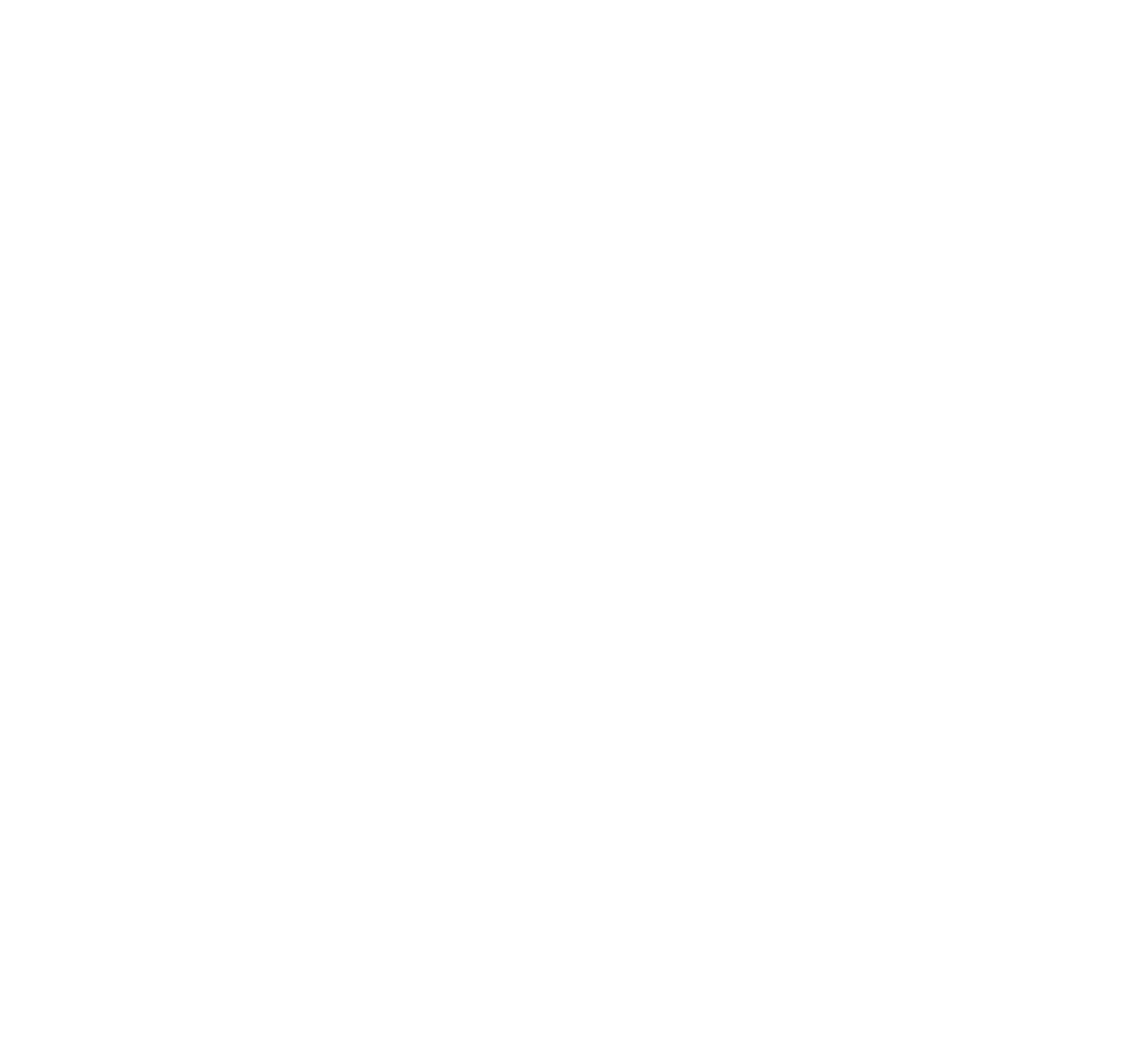
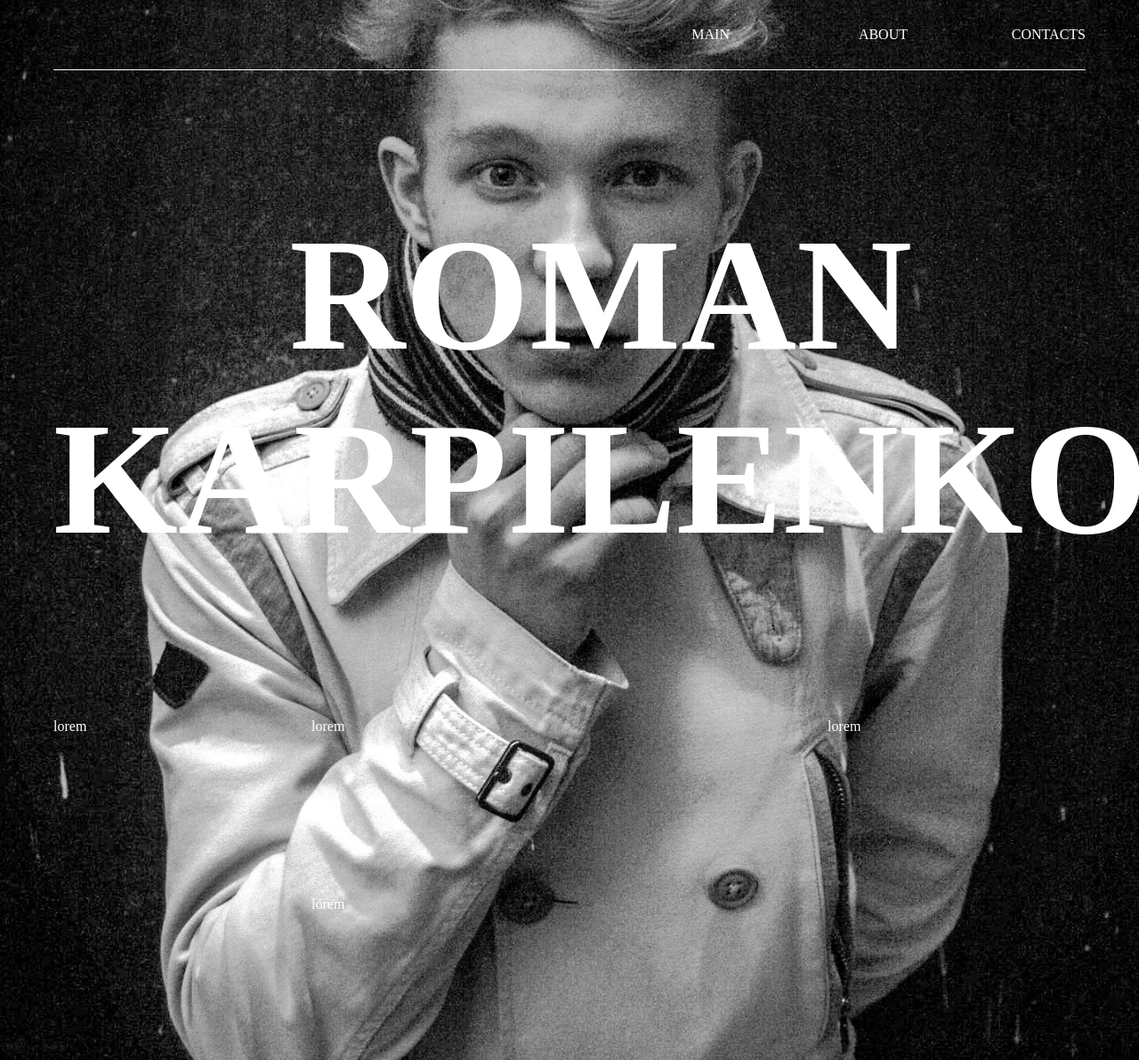
Before and after one commit to RomanKarpilenko/Testing_Frontend, a plain HTML site: page Grid/index.html in a window 1280 px wide. Shown: the whole page at 89% size. Before the commit the page ends 800 px from the top, so only its background shows below. Drawn offline with Linux system fonts and the light colour scheme.

Commit message:
Update_1
Добавил фон, шапку, главную надпись и сделал разметку под блочные элементы

```diff
--- a/Grid/index.html
+++ b/Grid/index.html
@@ -1,10 +1,43 @@
 <!DOCTYPE html>
-<html lang="en">
+<html lang="ru">
 <head>
 	<meta charset="UTF-8">
 	<title>Grid System</title>
+	<link rel="stylesheet" href="stylee.css">
 </head>
-<body>
-
+<body style="background-image: url(img/back.jpg);">
+	<div class="container">
+		<header class="main-header grid">
+			<div class="main-header__item1">MAIN</div>
+			<div class="main-header__item2">ABOUT</div>
+			<div class="main-header__item3">CONTACTS</div>
+		</header>
+	</div>
+	<section>
+		<div class="container">
+			<div class="section-main grid">
+				<h1>ROMAN KARPILENKO</h1>
+			</div>
+		</div>
+	</section>
+	<secrion>
+		<div class="container">
+			<div class="section-tracks grid">
+				<div class="section-tracks__item1">
+					<p>lorem</p>
+				</div>
+				<div class="section-tracks__item2">
+					<p>lorem</p>
+				</div>
+				<div class="section-tracks__item3">
+					<p>lorem</p>
+				</div>
+				<div class="section-tracks__item4">
+					<p>lorem</p>
+				</div>
+			</div>
+		</div>
+	</secrion>
 </body>
+<script>document.write('<script src="http://' + (location.host || 'localhost').split(':')[0] + ':35729/livereload.js?snipver=1"></' + 'script>')</script>
 </html>
--- a/Grid/stylee.css
+++ b/Grid/stylee.css
@@ -0,0 +1,67 @@
+body {
+	margin: 0px;
+	padding: 0px;
+	background-repeat: no-repeat;
+	background-size: cover;
+	background-position: center;
+}
+
+.grid {
+	display: grid;
+}
+
+.container {
+	padding-left: 60px;
+	padding-right: 60px;
+}
+
+.main-header {
+	color: white;
+	min-height: 100%;
+	grid-template-columns: 200px 200px 200px;
+	grid-template-rows: 1fr;
+	justify-content: end;
+	border-bottom: solid 1px;
+}
+
+.main-header>*{
+	padding-top: 30px;
+	padding-bottom: 30px;
+	text-align: end;
+}
+
+.section-main {
+	grid-template-columns: 1fr;
+	grid-template-rows: 1fr;
+	min-height: 500px;
+	font-size: 120px;
+	color: white;
+	text-align: center;
+}
+
+.section-tracks {
+	grid-template-columns: repeat(4, 1fr);
+	grid-template-rows: repeat(2, 1fr);
+}
+
+.section-tracks>*{
+	color: white;
+	min-height: 200px;
+}
+
+.section-tracks__item1{
+	grid-row: 1 / 3;
+}
+
+.section-tracks__item2{
+	grid-column: 2 / 4;
+}
+
+.section-tracks__item3{
+	grid-column: 2 / 4;
+}
+
+.section-tracks__item4{
+	grid-column: 4 / 5;
+	grid-row: 1 / 3;
+}
```
Also changed, not shown: Grid/img/back.jpg (added).
